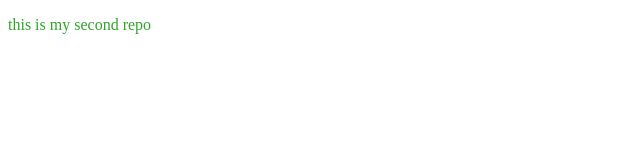
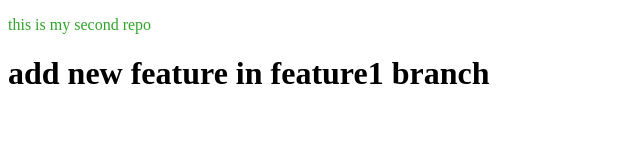
Before and after one commit to aditya-tripathi2651/demo-project, a plain HTML site: page index.html in a window 1280 px wide. Shown: the whole page, without its empty margins (0-640 px from the left). Drawn offline with Linux system fonts and the light colour scheme.

Commit message:
feature added

```diff
--- a/index.html
+++ b/index.html
@@ -10,5 +10,7 @@
 
     <p>this is my second repo</p>
 
+    <h1>add new feature in feature1 branch</h1>
+
 </body>
 </html>
```
